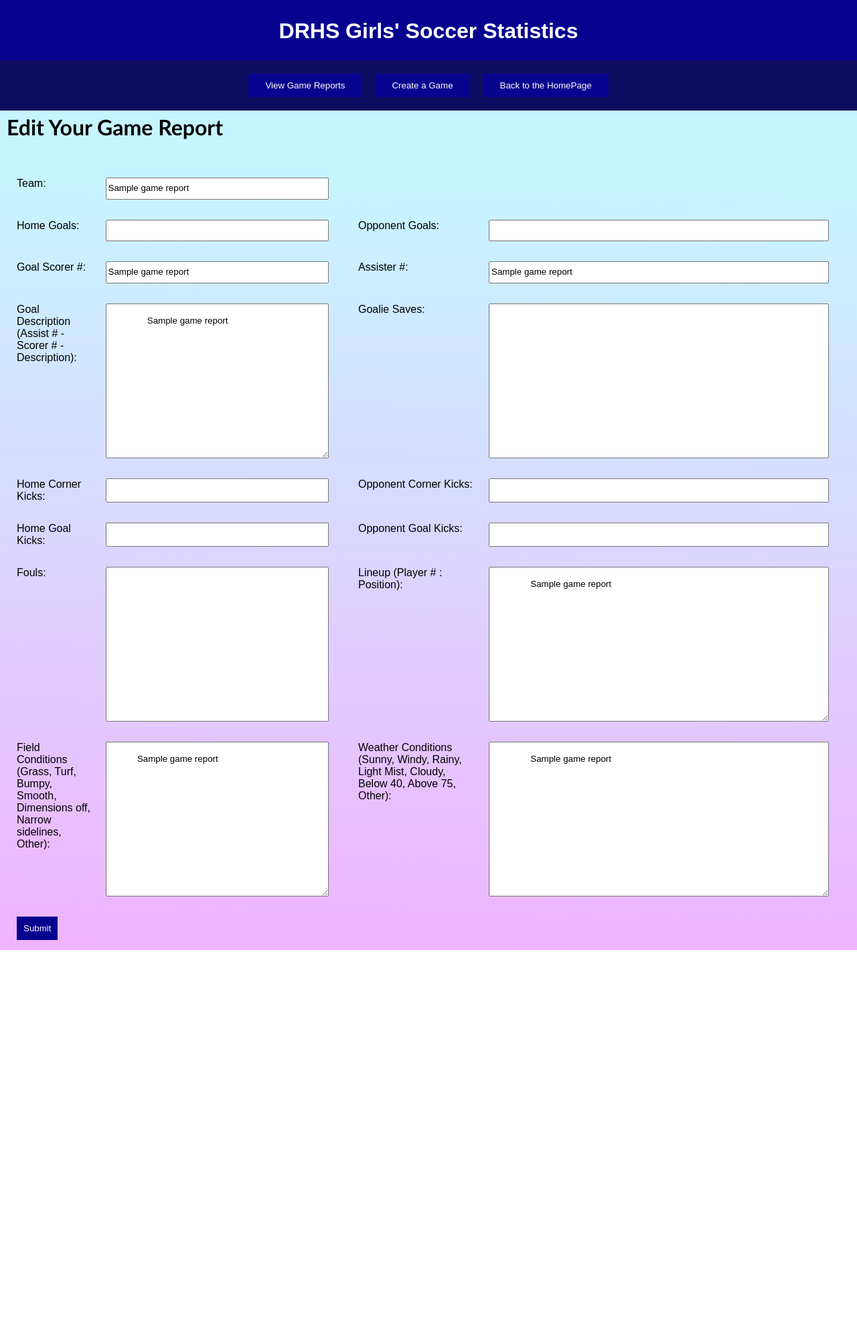
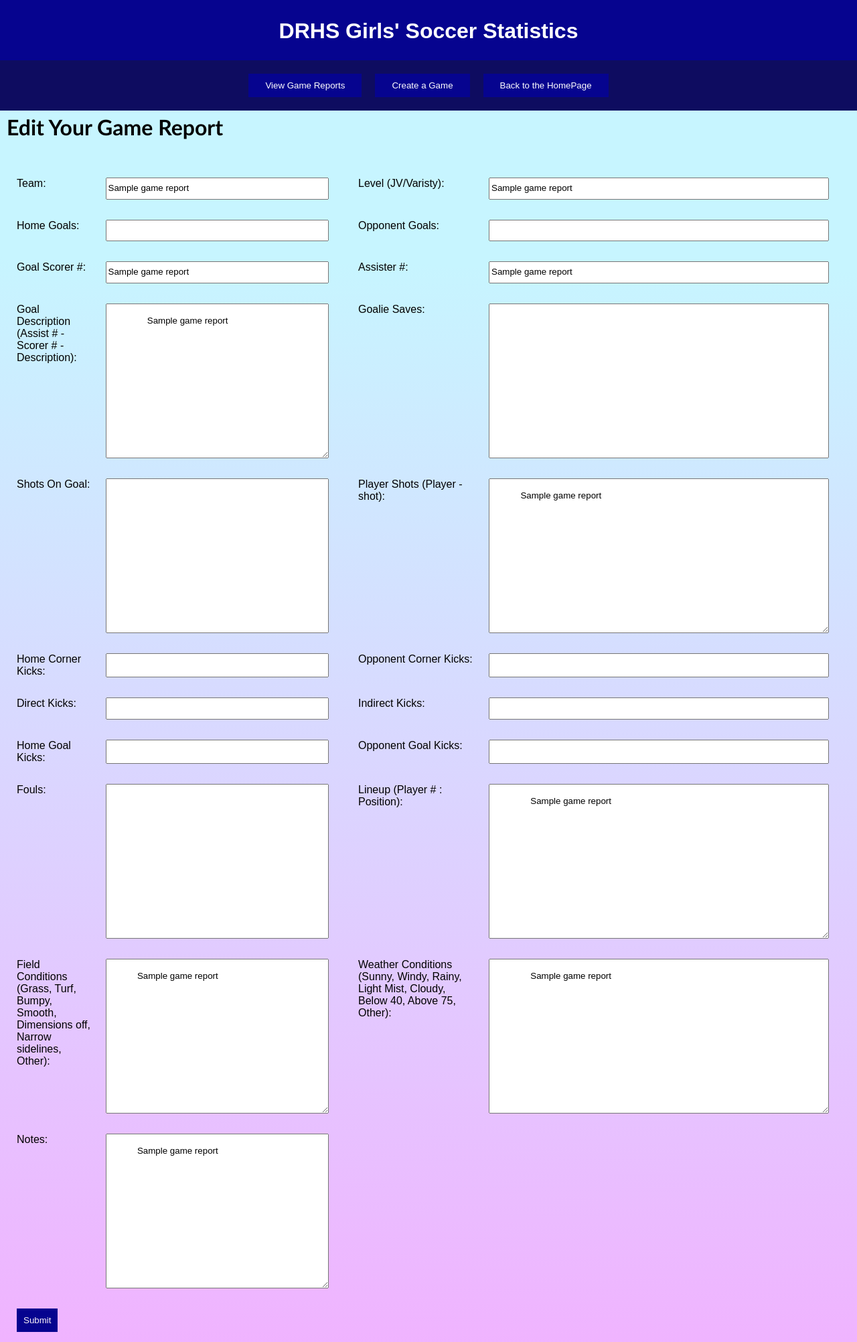
Before and after one commit to mopaws/SoccerStats, a Flask app: page /editGames/1 in a window 1280 px wide. Shown: the whole page at 67% size. Before the commit the page ends 1418 px from the top, so only its background shows below. Run offline with Flask 3, Linux system fonts and the light colour scheme; a database or web service that is not in the repository returns one stand-in record (values such as "Sample title"); some libraries are stand-ins or nearby versions.

Commit message:
Update editGames.html

```diff
--- a/templates/editGames.html
+++ b/templates/editGames.html
@@ -11,93 +11,129 @@
                    value="{{game_report[1]}}">
             </input>
         </div>
-        <div></div>
+        <div class="fieldWrapper">
+                <label for="level">Level (JV/Varisty): </label>
+                <input type="text" name="level"
+                       value="{{game_report[2]}}">
+                </input>
+        </div>
         <div class="fieldWrapper">
             <label for="home_goals">Home Goals: </label>
             <input type="number" name="home_goals"
-                   value="{{game_report[2]}}">
+                   value="{{game_report[3]}}">
             </input>
         </div>
         <div class="fieldWrapper">
             <label for="opponent_goals">Opponent Goals: </label>
             <input type="number" name="opponent_goals"
-                   value="{{game_report[3]}}">
+                   value="{{game_report[4]}}">
             </input>
         </div>
         <div class="fieldWrapper">
             <label for="goal_scorer">Goal Scorer #: </label>
             <input type="text" name="goal_scorer"
-                   value="{{game_report[4]}}">
+                   value="{{game_report[5]}}">
             </input>
         </div>
         <div class="fieldWrapper">
             <label for="assister">Assister #: </label>
             <input type="text" name="assister"
-                   value="{{game_report[5]}}">
+                   value="{{game_report[6]}}">
             </input>
         </div>
         <div class="fieldWrapper">
             <label for="goal_description">Goal Description (Assist # - Scorer # - Description): </label>
-            <textarea name="goal_description" placeholder="" value="{{game_report[6]}}" rows="15" cols="60">
-                {{game_report[6]}}
+            <textarea name="goal_description" placeholder="" value="{{game_report[7]}}" rows="15" cols="60">
+                {{game_report[7]}}
             </textarea>
         </div>
         <div class="fieldWrapper">
             <label for="goalie_saves">Goalie Saves: </label>
             <input type="number" name="goalie_saves"
-                   value="{{game_report[7]}}">
+                   value="{{game_report[8]}}">
             </input>
         </div>
+
+
+    <div class="fieldWrapper">
+        <label for="shots_on_goal">Shots On Goal: </label>
+        <input type="number" name="shots_on_goal"
+               value="{{game_report[18]}}">
+        </input>
+    </div>
+    <div class="fieldWrapper">
+        <label for="player_shots">Player Shots (Player - shot): </label>
+        <textarea name="player_shots" value="{{game_report[19]}}" placeholder="{{game_report[19]}}" rows="15" cols="60">
+            {{game_report[19]}}
+        </textarea>
+    </div>
         <div class="fieldWrapper">
             <label for="home_corner_kicks">Home Corner Kicks: </label>
             <input type="number" name="home_corner_kicks"
-                   value="{{game_report[8]}}">
+                   value="{{game_report[9]}}">
             </input>
         </div>
         <div class="fieldWrapper">
             <label for="opponent_corner_kicks">Opponent Corner Kicks: </label>
             <input type="number" name="opponent_corner_kicks"
-                   value="{{game_report[9]}}">
+                   value="{{game_report[10]}}">
             </input>
         </div>
-
+        <div class="fieldWrapper">
+            <label for="direct_kicks">Direct Kicks: </label>
+            <input type="number" name="direct_kicks"
+                   value="{{game_report[20]}}">
+            </input>
+        </div>
+        <div class="fieldWrapper">
+            <label for="indirect_kicks">Indirect Kicks: </label>
+            <input type="number" name="indirect_kicks"
+                   value="{{game_report[21]}}">
+            </input>
+        </div>
         <div class="fieldWrapper">
             <label for="home_goal_kicks">Home Goal Kicks: </label>
             <input type="number" name="home_goal_kicks"
-                   value="{{game_report[11]}}">
+                   value="{{game_report[12]}}">
             </input>
         </div>
         <div class="fieldWrapper">
             <label for="opponent_goal_kicks">Opponent Goal Kicks: </label>
             <input type="number" name="opponent_goal_kicks"
-                   value="{{game_report[12]}}">
+                   value="{{game_report[13]}}">
             </input>
         </div>
         <div class="fieldWrapper">
             <label for="fouls">Fouls: </label>
             <input type="number" name="fouls"
-                   value="{{game_report[10]}}">
+                   value="{{game_report[11]}}">
             </input>
         </div>
         <div class="fieldWrapper">
             <label for="lineup">Lineup (Player # : Position): </label>
-            <textarea name="lineup" value="" placeholder="{{game_report[13]}}" rows="15" cols="60">
+            <textarea name="lineup" value="{{game_report[14]}}" placeholder="{{game_report[14]}}" rows="15" cols="60">
                 {{game_report[13]}}
             </textarea>
         </div>
         <div class="fieldWrapper">
         <label for="field_conditions">Field Conditions (Grass, Turf, Bumpy, Smooth, Dimensions off, Narrow sidelines, Other): </label>
-        <textarea name="field_conditions" value="{{game_report[14]}}" placeholder="{{game_report[14]}}" rows="15" cols="60">
-            {{game_report[14]}}
+        <textarea name="field_conditions" value="{{game_report[15]}}" placeholder="{{game_report[15]}}" rows="15" cols="60">
+            {{game_report[15]}}
         </textarea>
     </div>
             <div class="fieldWrapper">
             <label for="weather_conditions">Weather Conditions (Sunny, Windy, Rainy, Light Mist, Cloudy, Below 40, Above 75, Other): </label>
-            <textarea name="weather_conditions" value="" placeholder="{{game_report[15]}}" rows="15" cols="60">
-                {{game_report[15]}}
+            <textarea name="weather_conditions" value="{{game_report[16]}}" placeholder="{{game_report[16]}}" rows="15" cols="60">
+                {{game_report[16]}}
             </textarea>
+    </div>
+    <div class="fieldWrapper">
+        <label for="notes">Notes: </label>
+        <textarea name="notes" value="{{game_report[22]}}" placeholder="{{game_report[22]}}" rows="15" cols="60">
+            {{game_report[22]}}
         </textarea>
-    </div>
+    </div><br>
+
         <p>
             <button type="submit">Submit</button>
         </p>
```
